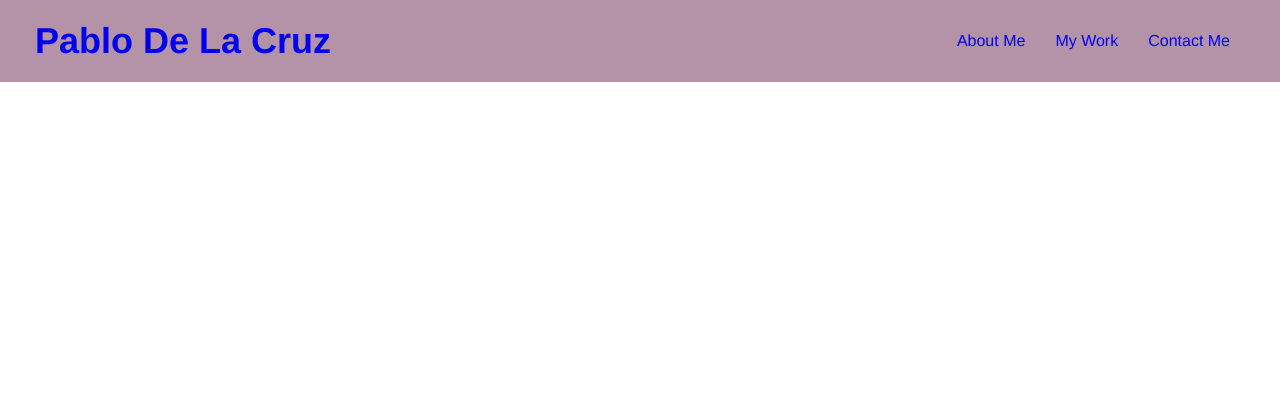
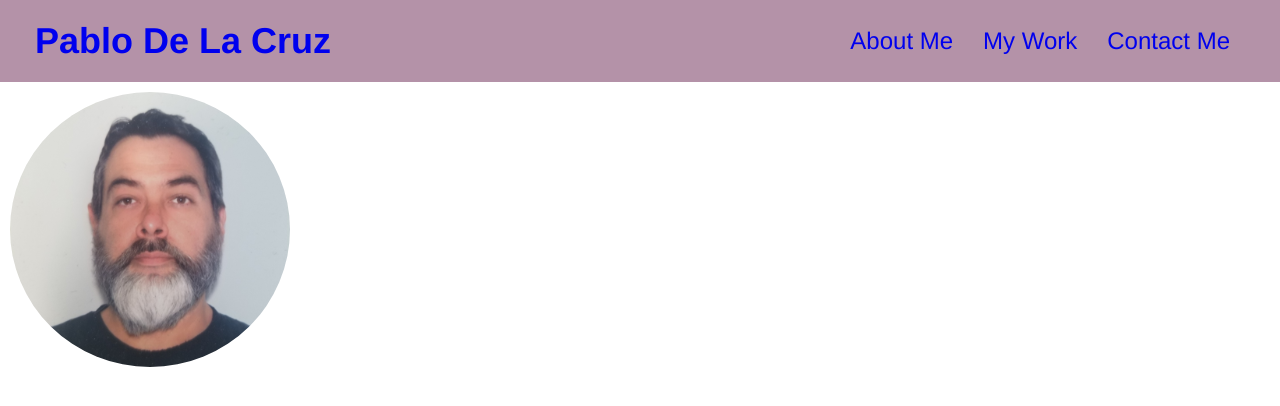
Before and after one commit to pablodlc/professional-portfolio, a plain HTML site: page index.html in a window 1280 px wide. Drawn offline with Linux system fonts and the light colour scheme.

Commit message:
add image to assets and html with basic styling

```diff
--- a/assets/style.css
+++ b/assets/style/style.css
@@ -5,11 +5,12 @@
   }
 
 body {
-    /* more on this crazy alphanumerical value in a minute! */
     color: #39a6b2;
     font-family: Helvetica, Arial, sans-serif;
 }
 
+
+                                            /* Header Style */
 header {
     padding: 20px 35px;
     background-color: #b492a8;
@@ -21,6 +22,8 @@ header {
 header a {
     text-decoration: none;
 }
+
+
 
 header nav {
     display: flex;
@@ -43,8 +46,25 @@ header nav ul {
 }
 
 header nav ul li {
+
     display: flex;
     flex-wrap: wrap;
     justify-content: center;
     margin: 0 15px;
+
 }
+
+header nav ul li {
+    text-decoration: none;
+    font-size: 24px;
+    color: black;
+}
+
+
+
+                                                /* Hero Style */
+#mug {
+    width: 300px;
+    border-radius: 50%;
+    padding: 10px;
+}
--- a/index.html
+++ b/index.html
@@ -1,10 +1,11 @@
 <!DOCTYPE html>
 <html lang="en">
+
 <head>
     <meta charset="UTF-8">
     <meta http-equiv="X-UA-Compatible" content="IE=edge">
     <meta name="viewport" content="width=device-width, initial-scale=1.0">
-    <link rel="stylesheet" href="./assets/style.css">
+    <link rel="stylesheet" href="./assets/style/style.css">
     <title>pablodlc</title>
 </head>
 <body>
@@ -29,6 +30,22 @@
         </nav>
     </header>
 
+    <main>
+
+        <section class="hero">
+            <div class="mug-shot">
+                <img src="./assets/images/mug.jpg" id="mug" alt="Yours truly, a little Neegan with a dash of Mr. Bean in appearance.  You know, but hairy.">
+            </div>
+
+
+
+        </section>
+
+
+
+
+    </main>
+
 
 </body>
 </html>
```
Also changed, not shown: assets/images/mug.jpg (added). Lines whose indentation alone changed are shown as unchanged.
